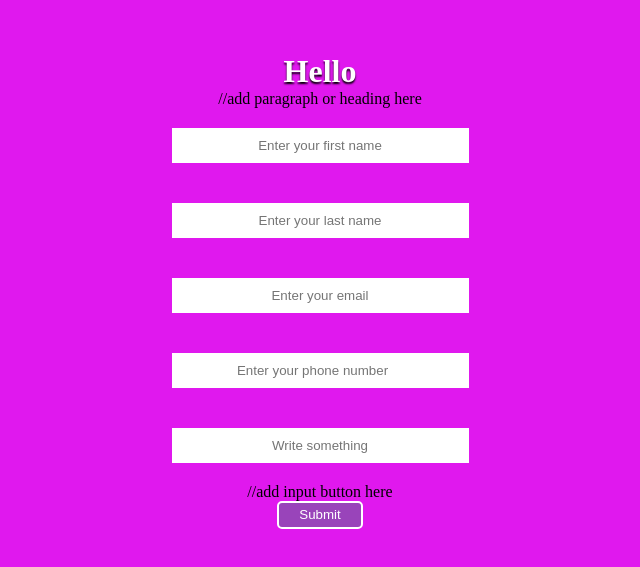
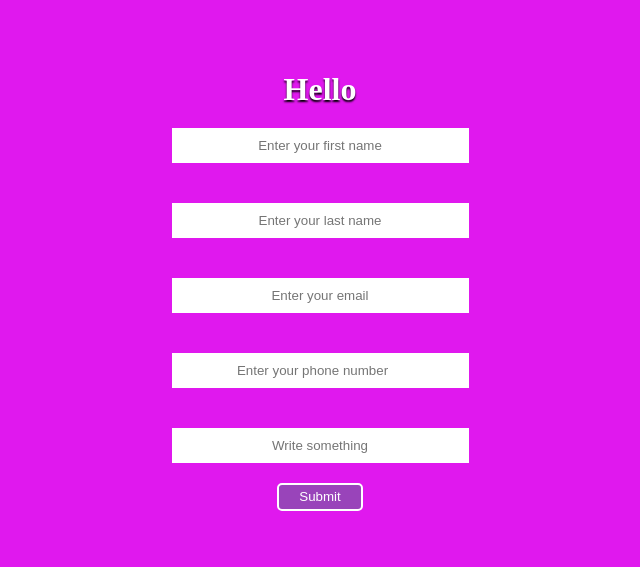
Before and after one commit to harshit0808sharma/React-Form, a React (Create React App) app: page / in a window 1280 px wide. Shown: the part 109-676 px from the top of the page, without its empty margins (320-960 px from the left). Built offline with nearby package versions, Linux system fonts and the light colour scheme.

Commit message:
app changes

```diff
--- a/src/App.js
+++ b/src/App.js
@@ -35,7 +35,7 @@ const App = () => {
             <p> {fullName.phone} </p>
             <p>{fullName.writeSomething}</p>
 
-            //add paragraph or heading here
+            {/* add paragraph or heading here */}
 
             <input
               type="text"
@@ -69,7 +69,7 @@ const App = () => {
               onChange={inputEvent}
               value={fullName.writeSomething} />
 
-              //add input button here
+              {/* add input button here */}
 
             <button type="submit" >Submit</button>
           </div>
```
